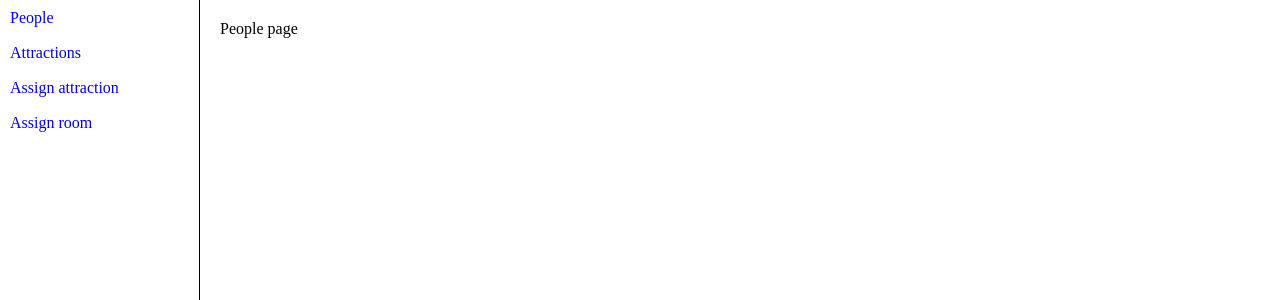
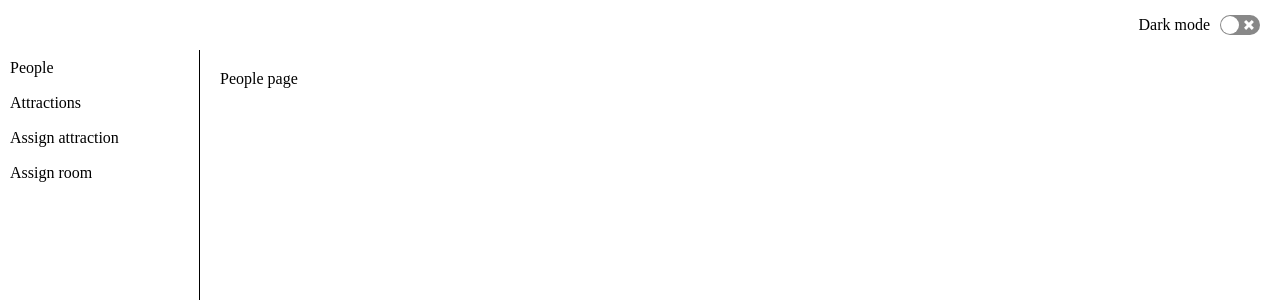
Before and after one commit to kkostepski-workshops/react-workshops-app, a React (Create React App) app: page /people in a window 1280 px wide. Shown: the top 300 px of the page. Built offline with nearby package versions, Linux system fonts and the light colour scheme.

Commit message:
Lesson 3.3: styled components (dark mode)

```diff
--- a/package.json
+++ b/package.json
@@ -10,6 +10,7 @@
     "react-dom": "^16.12.0",
     "react-router-dom": "^5.1.2",
     "react-scripts": "3.3.1",
+    "react-switch": "^5.0.1",
     "styled-components": "5.0.1"
   },
   "scripts": {
--- a/src/App.js
+++ b/src/App.js
@@ -5,11 +5,9 @@ import PeoplePage from './components/PeoplePage/PeoplePage';
 import AttractionsPage from './components/AttractionsPage/AttractionsPage';
 import AssignAttractionPage from './components/AssignAttractionPage/AssignAttractionPage';
 import AssignRoomPage from './components/AssignRoomPage/AssignRoomPage';
-import GlobalStyle from './components/GlobalStyle/GlobalStyle';
 
 const App = () => (
   <BrowserRouter>
-    <GlobalStyle />
     <Route exact path="/" render={() => <Redirect to="/people" />} />
 
     <Route path="/people" component={PeoplePage} />
--- a/src/components/GlobalStyle/GlobalStyle.js
+++ b/src/components/GlobalStyle/GlobalStyle.js
@@ -6,6 +6,11 @@ const GlobalStyle = createGlobalStyle`
     padding: 0;
     box-sizing: border-box;
   }
+
+  body {
+    background-color: ${props => props.theme.backgroundColor};
+    color: ${props => props.theme.fontColor};
+  }
 `;
 
 export default GlobalStyle;
--- a/src/components/Navigation/Navigation.styles.js
+++ b/src/components/Navigation/Navigation.styles.js
@@ -13,6 +13,7 @@ const NavLink = styled(NativeNavLink)`
   height: 35px;
   text-decoration: none;
   padding: 0 10px;
+  color: ${props => props.theme.linkColor};
 `;
 
 export { Navigation, NavLink };
--- /dev/null
+++ b/src/config/themes.js
@@ -0,0 +1,16 @@
+const light = {
+  backgroundColor: '#fff',
+  fontColor: '#000',
+  linkColor: '#000'
+};
+
+const dark = {
+  backgroundColor: '#000',
+  fontColor: '#fff',
+  linkColor: '#fff'
+};
+
+export default {
+  light,
+  dark
+};
--- a/src/layouts/Page/Page.js
+++ b/src/layouts/Page/Page.js
@@ -1,15 +1,39 @@
-import React from 'react';
+import React, { useState } from 'react';
+import { ThemeProvider } from 'styled-components';
+import Switch from 'react-switch';
 
 import Navigation from '../../components/Navigation';
+import themes from '../../config/themes';
+import GlobalStyle from '../../components/GlobalStyle';
 import Content from '../Content';
 import * as Styled from './Page.styles';
 
-const Page = ({ children, hasNavigation = true }) => (
-  <Styled.Page>
-    {hasNavigation && <Navigation />}
+const Page = ({ children, hasNavigation = true }) => {
+  const [theme, setTheme] = useState('light');
 
-    <Content>{children}</Content>
-  </Styled.Page>
-);
+  return (
+    <ThemeProvider theme={themes[theme]}>
+      <GlobalStyle />
+      <Styled.Header>
+        <Styled.DarkModeSwitch>
+          <Styled.DarkModeSwitchLabel>Dark mode</Styled.DarkModeSwitchLabel>
+          <Switch
+            height={20}
+            width={40}
+            onChange={() =>
+              theme === 'dark' ? setTheme('light') : setTheme('dark')
+            }
+            checked={theme === 'dark'}
+          />
+        </Styled.DarkModeSwitch>
+      </Styled.Header>
+      <Styled.Page>
+        {hasNavigation && <Navigation />}
+
+        <Content>{children}</Content>
+      </Styled.Page>
+    </ThemeProvider>
+  );
+};
 
 export default Page;
--- a/src/layouts/Page/Page.styles.js
+++ b/src/layouts/Page/Page.styles.js
@@ -5,4 +5,21 @@ const Page = styled.div`
   height: 100vh;
 `;
 
-export { Page };
+const Header = styled.header`
+  display: flex;
+  align-items: center;
+  justify-content: flex-end;
+  height: 50px;
+  padding: 0 20px;
+`;
+
+const DarkModeSwitch = styled.label`
+  display: flex;
+  align-items: center;
+`;
+
+const DarkModeSwitchLabel = styled.span`
+  margin-right: 10px;
+`;
+
+export { Page, Header, DarkModeSwitch, DarkModeSwitchLabel };
```
Also changed, not shown: 1 other file (tests, documents, lock files or other folders).
